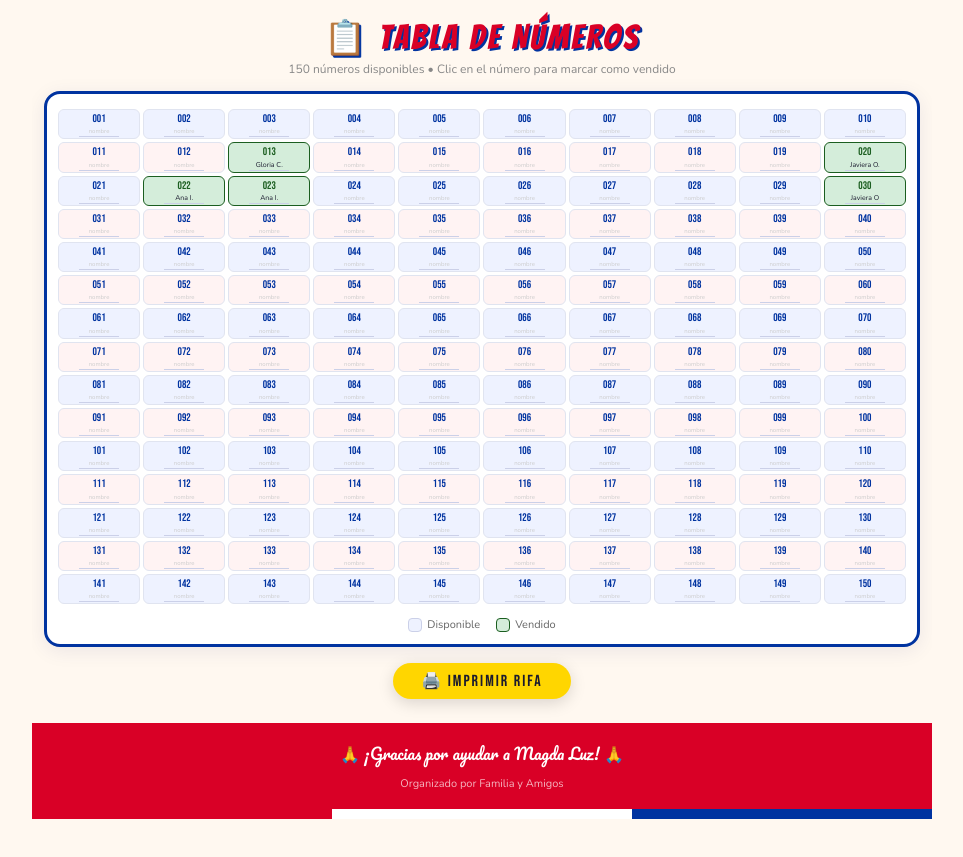
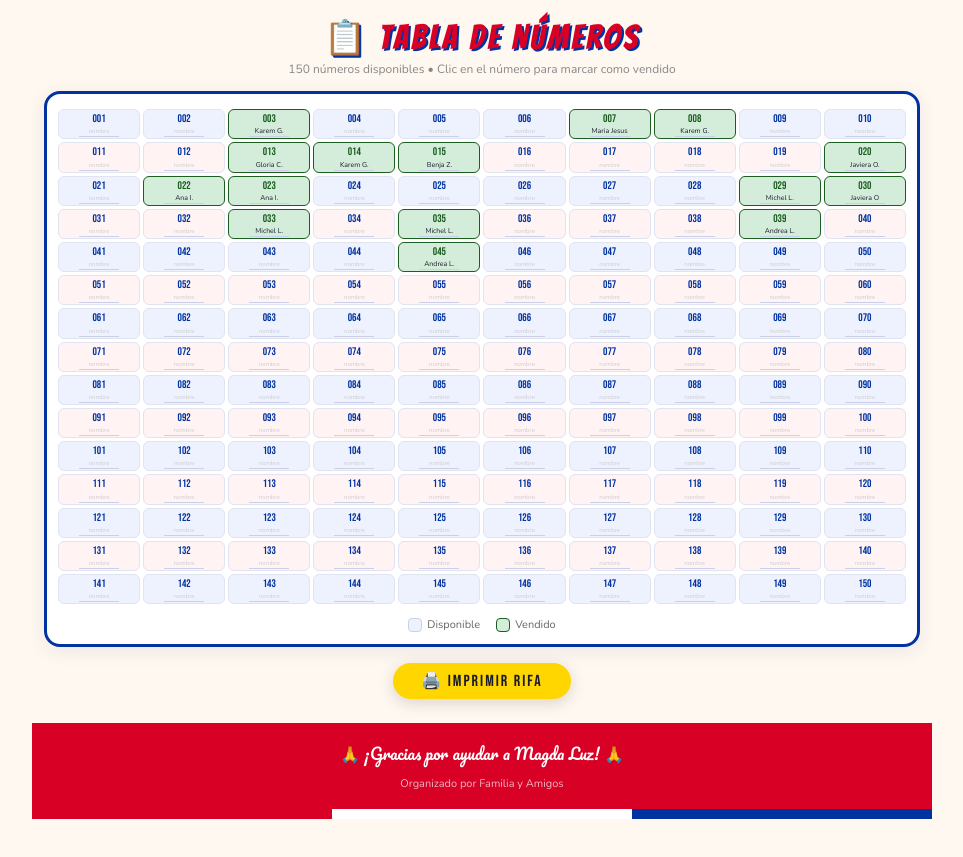
Before and after one commit to robgoncas/rifa-magda-2026, a plain HTML site: page index.html in a window 1280 px wide. Shown: the part 1682-2539 px from the top of the page, without its empty margins (158-1121 px from the left). Drawn offline with nearby package versions, Linux system fonts and the light colour scheme.

Commit message:
nuevos numeros

```diff
--- a/index.html
+++ b/index.html
@@ -999,6 +999,21 @@
       { numero: 30, nombre: "Javiera O" },
       { numero: 22, nombre: "Ana I." },
       { numero: 23, nombre: "Ana I." },
+      { numero: 3, nombre: "Karem G." },
+      { numero: 7, nombre: "Maria Jesus" },
+      { numero: 8, nombre: "Karem G." },
+      { numero: 13, nombre: "Yayita" },
+      { numero: 14, nombre: "Karem G." },
+      { numero: 15, nombre: "Benja Z." },
+      { numero: 20, nombre: "Javiera O." },
+      { numero: 22, nombre: "Ana I." },
+      { numero: 23, nombre: "Ana I." },
+      { numero: 29, nombre: "Michel L." },
+      { numero: 33, nombre: "Michel L." },
+      { numero: 35, nombre: "Michel L." },
+      { numero: 30, nombre: "Javiera O." },
+      { numero: 39, nombre: "Andrea L." },
+      { numero: 45, nombre: "Andrea L." }
     ];
 
     function obtenerVenta(numero) {
```
